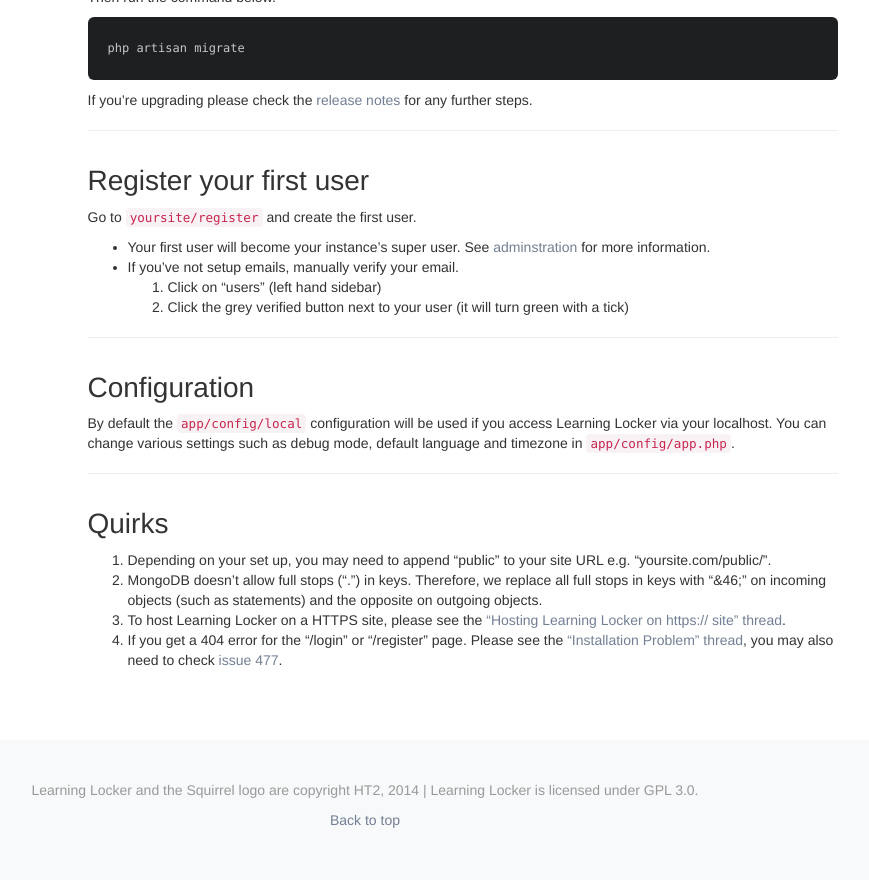
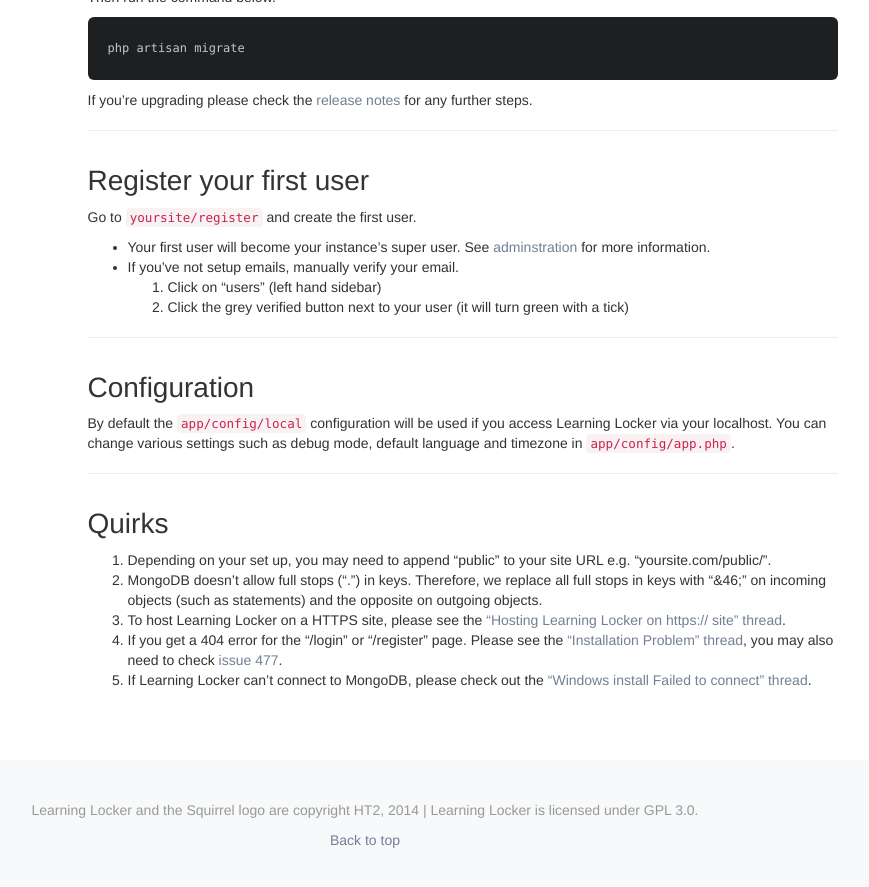
Before and after one commit to LearningLocker/docs, a Jekyll site: the page built from src/installation.md, in a window 1280 px wide and 900 px high, scrolled down 1077 px. Shown: the top 887 px of the window, without its empty margins (275-1144 px from the left). Built offline with Jekyll 4.4.1, drawn with Linux system fonts in a browser that asks for light colours; nearby versions of some CDN libraries.

Commit message:
Adds quirk for php_mongo.dll version issue.

```diff
--- a/src/installation.md
+++ b/src/installation.md
@@ -60,3 +60,4 @@
 2. MongoDB doesn’t allow full stops (".") in keys. Therefore, we replace all full stops in keys with "&46;" on incoming objects (such as statements) and the opposite on outgoing objects.
 3. To host Learning Locker on a HTTPS site, please see the ["Hosting Learning Locker on https:// site" thread](https://groups.google.com/forum/#!topic/learning-locker/3Y0VGYPV1d8).
 4. If you get a 404 error for the "/login" or "/register" page. Please see the ["Installation Problem" thread](https://groups.google.com/forum/#!topic/learning-locker/ULtoICNOKa0), you may also need to check [issue 477](https://github.com/LearningLocker/learninglocker/issues/477).
+5. If Learning Locker can't connect to MongoDB, please check out the ["Windows install Failed to connect" thread](https://groups.google.com/forum/#!topic/learning-locker/B_UX6opI9tg).
```
